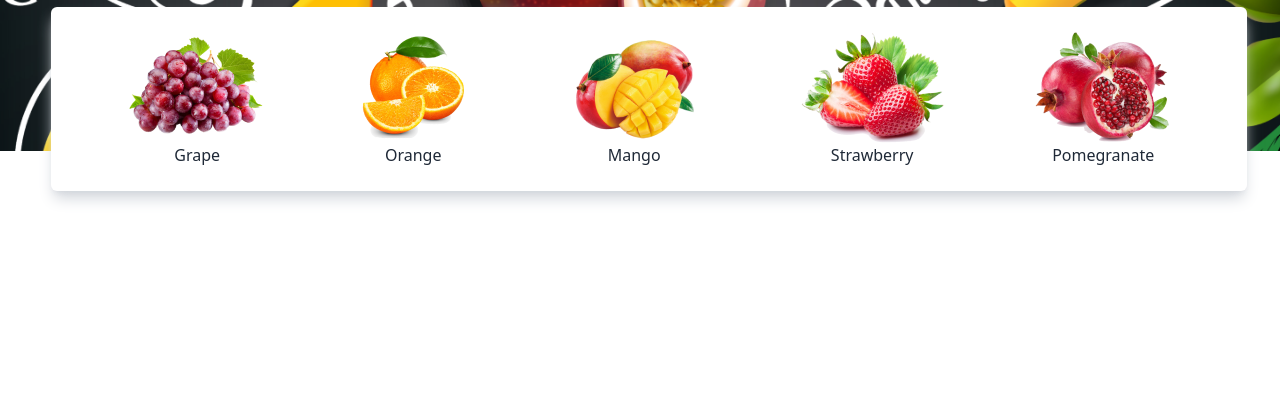
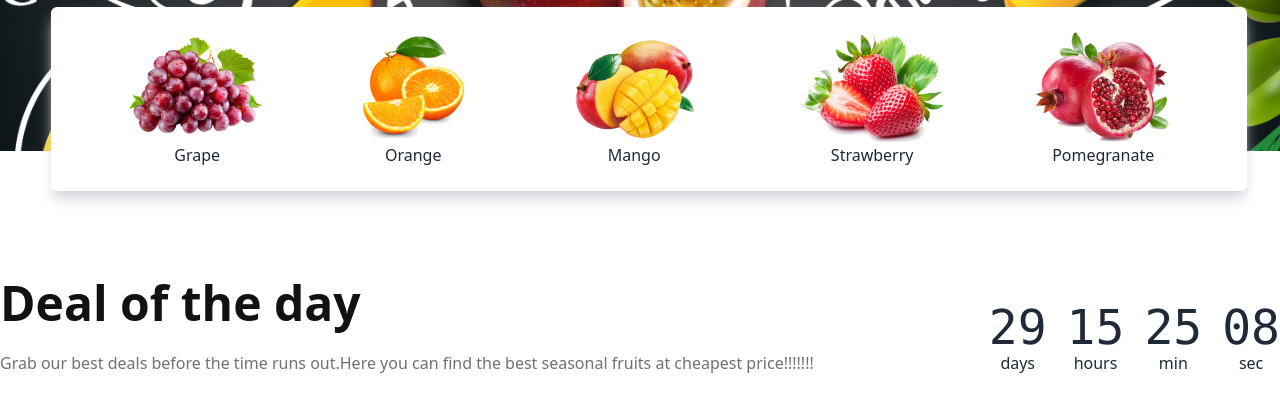
Before and after one commit to IBTESHAM-AHMED/fruit-burst-website, a plain HTML site: page index.html in a window 1280 px wide. Shown: the part 509-908 px from the top of the page. Before the commit the page ends 800 px from the top, so only its background shows below. Drawn offline with nearby package versions, Linux system fonts and the light colour scheme; grey boxes are pictures that could not be loaded.

Commit message:
deal of the day

```diff
--- a/index.html
+++ b/index.html
@@ -84,8 +84,8 @@
 
 
     <main class="max-w-[1440px] mx-auto mt-14">
+        <!-- banner -->
         <section class="mx-5 lg:mx-0">
-            <!-- banner -->
             <div class="carousel w-full h-[60vh]">
                 <!-- banner1 -->
 
@@ -98,7 +98,8 @@
                     </div>
                     <!-- <div class="absolute transform -translate-y-1/2 left-1/3 top-1/2"> -->
                     <div class="">
-                        <h1 class="text-white font-extrabold text-xl md:text-5xl text-center">Exotic tastes at your <br> doorstep
+                        <h1 class="text-white font-extrabold text-xl md:text-5xl text-center">Exotic tastes at your <br>
+                            doorstep
                         </h1>
                         <p class="text-white text-sm md:text-xl text-center">We supply highly quality organic products
                         </p>
@@ -113,7 +114,8 @@
                         <a href="#slide3" class="btn btn-circle">❯</a>
                     </div>
                     <div class="">
-                        <h1 class="text-white font-extrabold text-xl md:text-5xl text-center">Exotic tastes at your <br> doorstep
+                        <h1 class="text-white font-extrabold text-xl md:text-5xl text-center">Exotic tastes at your <br>
+                            doorstep
                         </h1>
                         <p class="text-white text-sm md:text-xl text-center">We supply highly quality organic products
                         </p>
@@ -128,7 +130,8 @@
                         <a href="#slide4" class="btn btn-circle">❯</a>
                     </div>
                     <div class="">
-                        <h1 class="text-white font-extrabold text-xl md:text-5xl text-center">Exotic tastes at your <br> doorstep
+                        <h1 class="text-white font-extrabold text-xl md:text-5xl text-center">Exotic tastes at your <br>
+                            doorstep
                         </h1>
                         <p class="text-white text-sm md:text-xl text-center">We supply highly quality organic products
                         </p>
@@ -143,7 +146,8 @@
                         <a href="#slide1" class="btn btn-circle">❯</a>
                     </div>
                     <div class="">
-                        <h1 class="text-white font-extrabold text-xl md:text-5xl text-center">Exotic tastes at your <br> doorstep
+                        <h1 class="text-white font-extrabold text-xl md:text-5xl text-center">Exotic tastes at your <br>
+                            doorstep
                         </h1>
                         <p class="text-white text-sm md:text-xl text-center">We supply highly quality organic products
                         </p>
@@ -163,6 +167,45 @@
                 </div>
             </section>
         </section>
+        <!-- deal of the day! -->
+
+        <section class="flex items-center justify-between flex-col lg:flex-row text-center lg:text-left mt-[10%]">
+            <div class="flex-1">
+                <h3 class="text-[#121212] text-5xl font-extrabold">Deal of the day</h3>
+                <p class="text-base font-medium text-[#12121299] my-6 px-10 lg:p-0">Grab our best deals before the time runs out.Here you can find the best seasonal fruits at cheapest price!!!!!!!</p>
+            </div>
+            <div class="grid grid-flow-col gap-5 text-center auto-cols-max">
+                <div class="flex flex-col">
+                    <span class="countdown font-mono text-5xl">
+                        <span style="--value:29;"></span>
+                    </span>
+                    days
+                </div>
+                <div class="flex flex-col">
+                    <span class="countdown font-mono text-5xl">
+                        <span style="--value:15;"></span>
+                    </span>
+                    hours
+                </div>
+                <div class="flex flex-col">
+                    <span class="countdown font-mono text-5xl">
+                        <span style="--value:25;"></span>
+
+                    </span>
+                    min
+                </div>
+                <div class="flex flex-col">
+                    <span class="countdown font-mono text-5xl">
+                        <span style="--value:08;"></span>
+                    </span>
+                    sec
+                </div>
+            </div>
+        </section>
+        <!-- modal part -->
+        <section>
+
+        </section>
 
 
 
```
